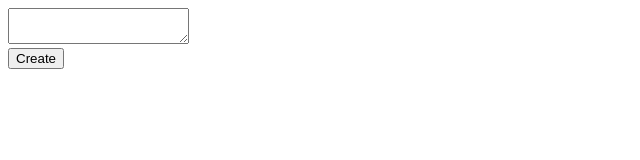
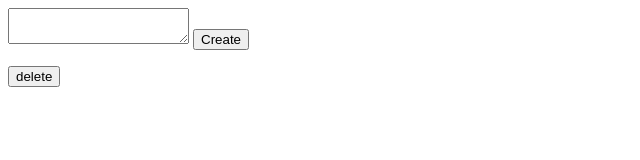
Before and after one commit to jkillz2020/dynamic-cards, a plain HTML site: page index.html in a window 1280 px wide. Both pictures are taken after a click on the button "Create". Shown: the whole page, without its empty margins (0-640 px from the left). Drawn offline with Linux system fonts and the light colour scheme.

Commit message:
add dynamic delete buttons which act to delete only one card at a time

```diff
--- a/cards.js
+++ b/cards.js
@@ -1,6 +1,32 @@
-var createCard =  document.getElementById("create");
-var deleteCard = document.getElementById("delete");
+var create =  document.getElementById("create");
+var deleteCard = document.getElementsByClassName("delete");
 var container = document.getElementById("container");
 var input = document.getElementById("input");
 var container = document.getElementById("container");
-var card = document.getElementsByClassName("card"); //array like
+var card = document.getElementsByClassName("card"); //array like object
+var text = document.getElementsByClassName("text");
+
+create.addEventListener("click", createCard );
+
+
+function createCard(){
+  var output = '<div class = "card"><section><p class = "text">' + input.value + '</p></section><input type = "button" class = "delete" value = "delete"></div>'
+    container.innerHTML += output
+    deleteBtnEventListener();
+}
+
+//target the parent card and instruct to remove child with each click of each delete button//////
+function removeCard(event){
+var thisCard = event.target.parentElement;
+container.removeChild(thisCard)  ////used node.removeChild method
+}
+////made event listener on each dynamically created delete button
+function deleteBtnEventListener(){
+  for(var i = 0; i < deleteCard.length; i++){
+    var del = document.getElementsByClassName("delete")
+      for(var d = 0; d < del.length; d++){
+        del[d].addEventListener("click", removeCard);
+      }
+  }
+  console.log(del);
+}
--- a/index.html
+++ b/index.html
@@ -8,9 +8,11 @@
   <textarea  id ="input">
 
   </textarea>
-  <div id = "container" class = "card">
+  <button id = "create">Create</button>
+  <div id = "container">
 
   </div>
-  <button id = "create">Create</button>
+
 </body>
+<script type = "text/javascript" src = "cards.js"></script>
 </html>
```
